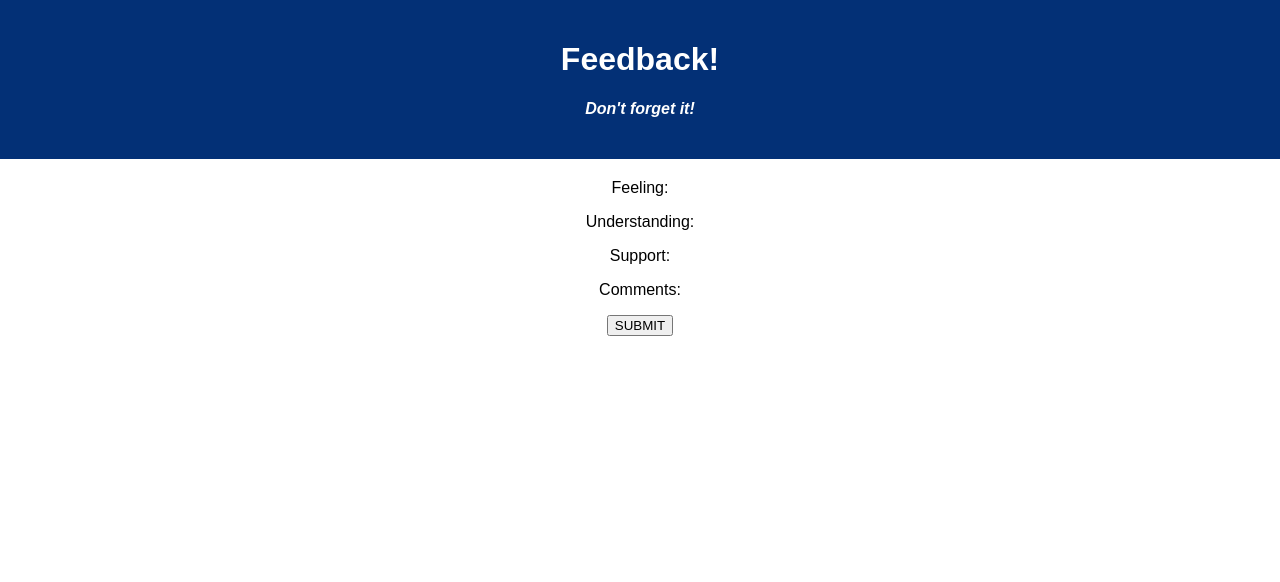
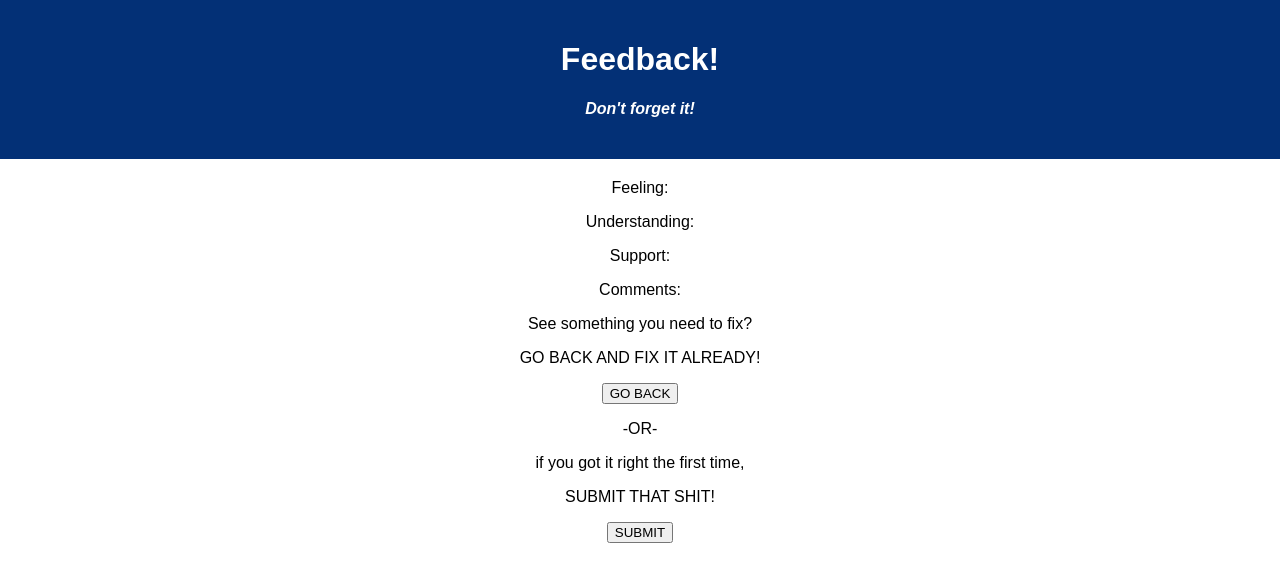
Before and after one commit to davidjnash2/weekend-redux-feedback-loop, a React (Create React App) app: page /#/review in a window 1280 px wide. Shown: the top 582 px of the page. Built offline with nearby package versions, Linux system fonts and the light colour scheme.

Commit message:
FIRST STRETCH DONE! updated README with progress, updated each component with button to allow going back to the previous page, and added input labels to all inputs, and made number values required (missed on first pass at base)

```diff
--- a/src/components/Comments/Comments.jsx
+++ b/src/components/Comments/Comments.jsx
@@ -25,16 +25,22 @@ function Comments() {
 
 
     return (
+        <>
             <form onSubmit={submitComments}>
+                <label htmlFor="comments">Got more to say?</label>
                 <input
                     onChange={(event) => setComments(event.target.value)}
                     type='text'
                     placeholder='There, there. Let it out.'
                     value={comments}
                 />
-
                 <button type="submit">Next</button>
             </form>
+
+            <p>Need to go back to fix something?</p>
+            <p>GO BACK AND FIX IT ALREADY!</p>
+            <button type="button" onClick={() => history.push('/support')}>GO BACK</button>
+        </>
     );
 }
 
--- a/src/components/Feeling/Feeling.jsx
+++ b/src/components/Feeling/Feeling.jsx
@@ -23,12 +23,14 @@ function Feeling() {
   return (
     <>
       <form onSubmit={submitFeeling}>
+        <label htmlFor="feeling">From 1 to 5, how are you feeling?</label>
         <input
           onChange={(event) => setFeeling(event.target.value)}
           type="number"
           min="0"
           max="5"
-          placeholder="How you feeling?"
+          required
+          placeholder="Feels?"
           value={feeling}
         />
 
--- a/src/components/Review/Review.jsx
+++ b/src/components/Review/Review.jsx
@@ -37,7 +37,13 @@ function Review() {
             <p>Understanding: {survey.understanding}</p>
             <p>Support: {survey.support}</p>
             <p>Comments: {survey.comments}</p>
-            <button type="submit" onClick={submitSurvey}>SUBMIT</button>
+            <p>See something you need to fix?</p>
+            <p>GO BACK AND FIX IT ALREADY!</p>
+            <button type="submit" onClick={() => history.push('/comments')}>GO BACK</button>
+            <p>-OR-</p>
+            <p>if you got it right the first time,</p>
+            <p>SUBMIT THAT SHIT!</p>
+            <button type="button" onClick={submitSurvey}>SUBMIT</button>
         </>
 
 
--- a/src/components/Success/Success.jsx
+++ b/src/components/Success/Success.jsx
@@ -4,7 +4,7 @@ import { useHistory } from 'react-router-dom';
 
 function Success(){
 
-    const survey = useSelector(store => store.survey);
+    // const survey = useSelector(store => store.survey);
 
     const history = useHistory();
 
@@ -22,7 +22,7 @@ function Success(){
         <>
             <h2>THANK YOU!</h2>
             <p>Feedback received.</p>
-            <button type='button' onClick={goStartAgain}>Do it again!</button>
+            <button type="button" onClick={goStartAgain}>Do it again!</button>
         </>
     );
 }
--- a/src/components/Support/Support.jsx
+++ b/src/components/Support/Support.jsx
@@ -25,17 +25,22 @@ function Support() {
     return (
         <>
             <form onSubmit={submitSupport}>
+                <label htmlFor="support">From 1 to 5, how well do you feel supported?</label>
                 <input
                     onChange={(event) => setSupport(event.target.value)}
                     type="number"
                     min="0"
                     max="5"
+                    required
                     placeholder="Got support?"
                     value={support}
                 />
-
                 <button type="submit">Next</button>
             </form>
+
+            <p>Need to go back to fix something?</p>
+            <p>GO BACK AND FIX IT ALREADY!</p>
+            <button type="button" onClick={() => history.push('/understanding')}>GO BACK</button>
         </>
     );
 }
--- a/src/components/Understanding/Understanding.jsx
+++ b/src/components/Understanding/Understanding.jsx
@@ -25,17 +25,22 @@ function Understanding() {
     return (
         <>
             <form onSubmit={submitUnderstanding}>
+                <label htmlFor="understanding">From 1 to 5, where's your comprehension?</label>
                 <input
                     onChange={(event) => setUnderstanding(event.target.value)}
                     type="number"
                     min="0"
                     max="5"
+                    required
                     placeholder="Do you get it?"
                     value={understanding}
                 />
-
                 <button type="submit">Next</button>
             </form>
+
+            <p>Need to go back to fix something?</p>
+            <p>GO BACK AND FIX IT ALREADY!</p>
+            <button type="button" onClick={() => history.push('/feeling')}>GO BACK</button>
         </>
     );
 }
```
Also changed, not shown: 1 other file (tests, documents, lock files or other folders). Lines whose indentation alone changed are shown as unchanged.
